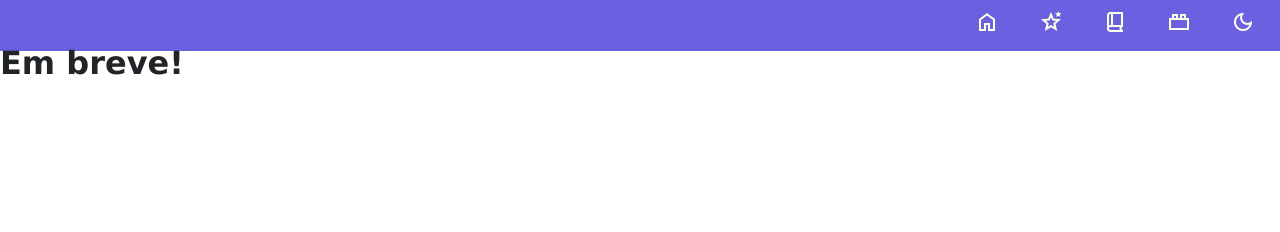
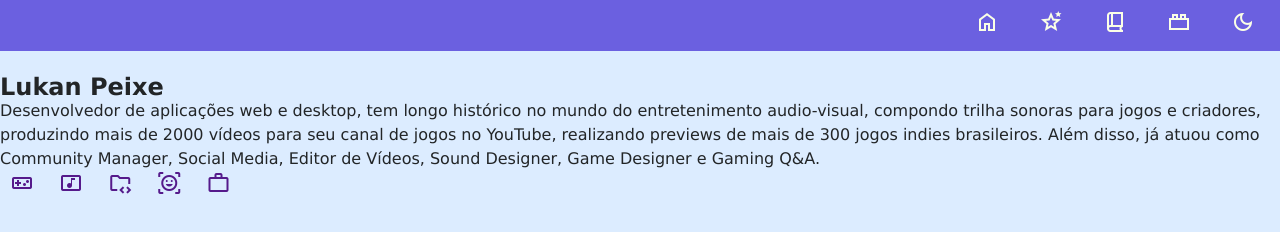
Before and after one commit to lukanpeixe/ccs_html_portifolio_challenge, a plain HTML site: page index.html in a window 1280 px wide. Drawn offline with nearby package versions, Linux system fonts and the light colour scheme.

Commit message:
Adding Profile

```diff
--- a/index.html
+++ b/index.html
@@ -6,7 +6,7 @@
     <title>Desafio Portfólio</title>
     <link rel="stylesheet" href="styles/style.css">
     <link rel="shortcut icon" href="favicon.png" type="image/x-icon">
-    <link href="https://fonts.googleapis.com/css2?family=Material+Symbols+Outlined" rel="stylesheet" />
+    <link href="https://fonts.googleapis.com/css2?family=Material+Symbols+Outlined:opsz,wght,FILL,GRAD@40,200,0,80" rel="stylesheet" />
 </head>
 <body>
     <header>
@@ -22,7 +22,21 @@
     </header>
 
     <main>
-        <h1>Em breve!</h1>
+        <section id="profile">
+            <img src="" alt="" class="photo">
+            <h1>Lukan Peixe</h1>
+            <p> Desenvolvedor de aplicações web e desktop, tem longo histórico no mundo do entretenimento audio-visual, compondo trilha sonoras para jogos e criadores, produzindo mais de 2000 vídeos para seu canal de jogos no YouTube, realizando previews de mais de 300 jogos indies brasileiros. Além disso, já atuou como Community Manager, Social Media, Editor de Vídeos, Sound Designer, Game Designer e Gaming Q&A.</p>
+        </section>
+        <div id="social">
+            <a href="" target="_blank" rel="nofollow"><span class="material-symbols-outlined">videogame_asset</span></a>
+            <a href="" target="_blank" rel="nofollow"><span class="material-symbols-outlined">music_video</span></a>
+            <a href="" target="_blank" rel="nofollow"><span class="material-symbols-outlined">folder_code</span></a>
+            <a href="" target="_blank" rel="nofollow"><span class="material-symbols-outlined">ar_on_you</span></a>
+            <a href="" target="_blank" rel="nofollow"><span class="material-symbols-outlined">work</span></a>
+        </div>
+        <section id="details">
+
+        </section>
     </main>
 
     <footer>
--- a/styles/style.css
+++ b/styles/style.css
@@ -23,7 +23,7 @@ Variáveis para cores
 }
 
 :root {
-    --main-bg: #c6d7ea;
+    --main-bg: #dcecff;
     --text: #222527;
     --text-darkmode: #fbffe6;
     --highlight: #6B60E0;
@@ -35,7 +35,7 @@ Variáveis para cores
 body {
     font-family: Verdana, Geneva, Tahoma, sans-serif;
     line-height: 1.5em;
-    background-clor: var(--main-bg);
+    background-color: var(--main-bg);
     color: var(--text);
 }
 
@@ -53,6 +53,7 @@ nav#menu ul {
     list-style: none;
     display: flex;
     gap: 10px;
+    font-size: 1em;
 }
 
 nav#menu a {
@@ -69,3 +70,9 @@ nav#menu a:hover {
     color: var(--highlight);
 
 }
+
+#social a {
+    text-decoration: none;
+    padding: 10px;
+    font-size: 1em;
+}
```
